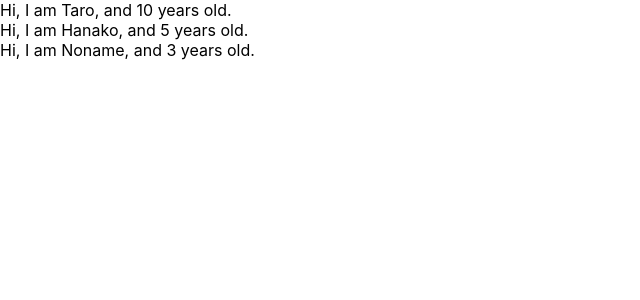
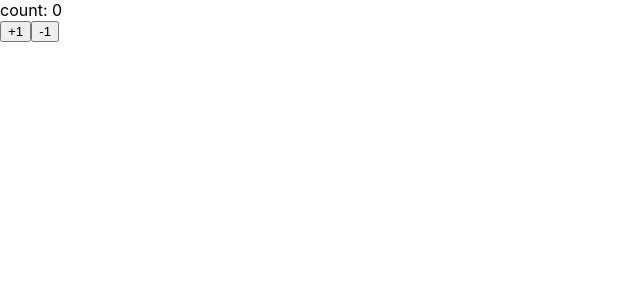
Before and after one commit to IkkakuNishikawa/react, a React (Create React App) app in the folder my-app/: page / in a window 1280 px wide. Shown: the top 300 px of the page, without its empty margins (0-640 px from the left). Built offline with nearby package versions, Linux system fonts and the light colour scheme.

Commit message:
learn state

```diff
--- a/my-app/src/App.js
+++ b/my-app/src/App.js
@@ -1,5 +1,4 @@
-import React from 'react';
-import PropTypes from "prop-types"
+import React , {Component} from 'react';
 
 // class App extends Component {
 //   render(){
@@ -12,34 +11,35 @@
 //   }
 // }
 
-const App = () => {
-  const profiles = [
-    {
-      name: "Taro",age: 10
-    },
-    {
-      name: "Hanako", age: 5
-    },
-    {
-      name: "Noname", age : 3
-    }
-  ]
-  return <div>
-    {
-      profiles.map((profiles, index)=> {
-        return <User name={profiles.name} age={profiles.age} key={index} />
-      })
-    }
-  </div>
+const App = () => (<Counter></Counter>)
+
+class Counter extends Component {
+  constructor(props) {
+    super(props)
+    console.log(this.state)
+    this.state = { count:0 }
+  }
+
+handlePlusButton = () => {
+  // this.state = { count:this.state.count+1  }
+  this.setState ({ count: this.state.count+1 })
 }
 
-const User = (props) => {
-  return <div>Hi, I am {props.name}, and {props.age} years old.</div>
+handleMinusButton = () => {
+  // this.state = { count:this.state.count+1  }
+  this.setState ({ count: this.state.count-1 })
 }
 
-User.propTypes = {
-  name: PropTypes.string,
-  age: PropTypes.number.isRequired
+  render() {
+    console.log('render')
+    return (
+      <React.Fragment>
+      <div>count: { this.state.count }</div>
+      <button onClick= { this.handlePlusButton }>+1</button>
+      <button onClick= { this.handleMinusButton }>-1</button>
+     </React.Fragment>
+    )
+  }
 }
 
 export default App;
```
